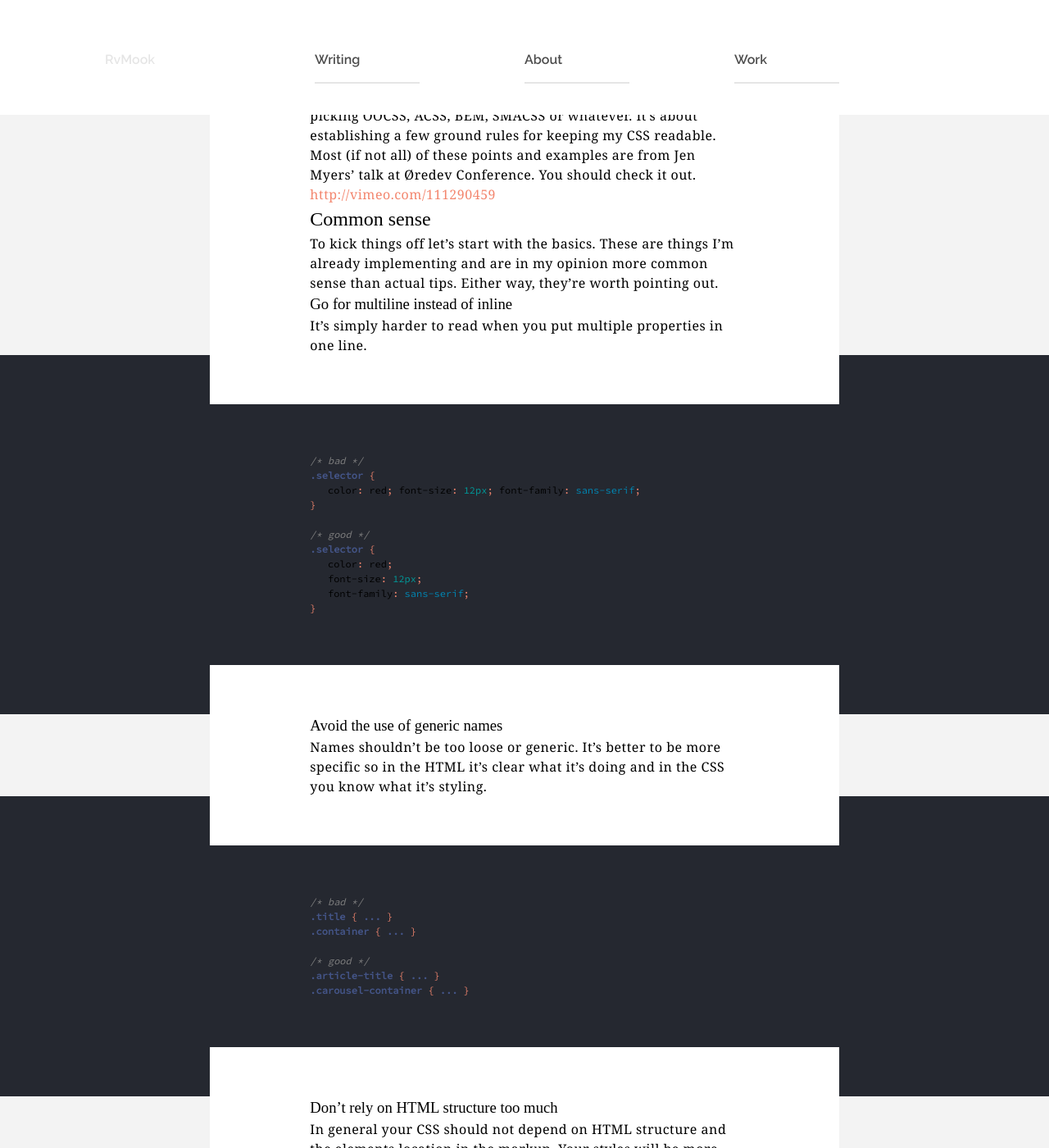
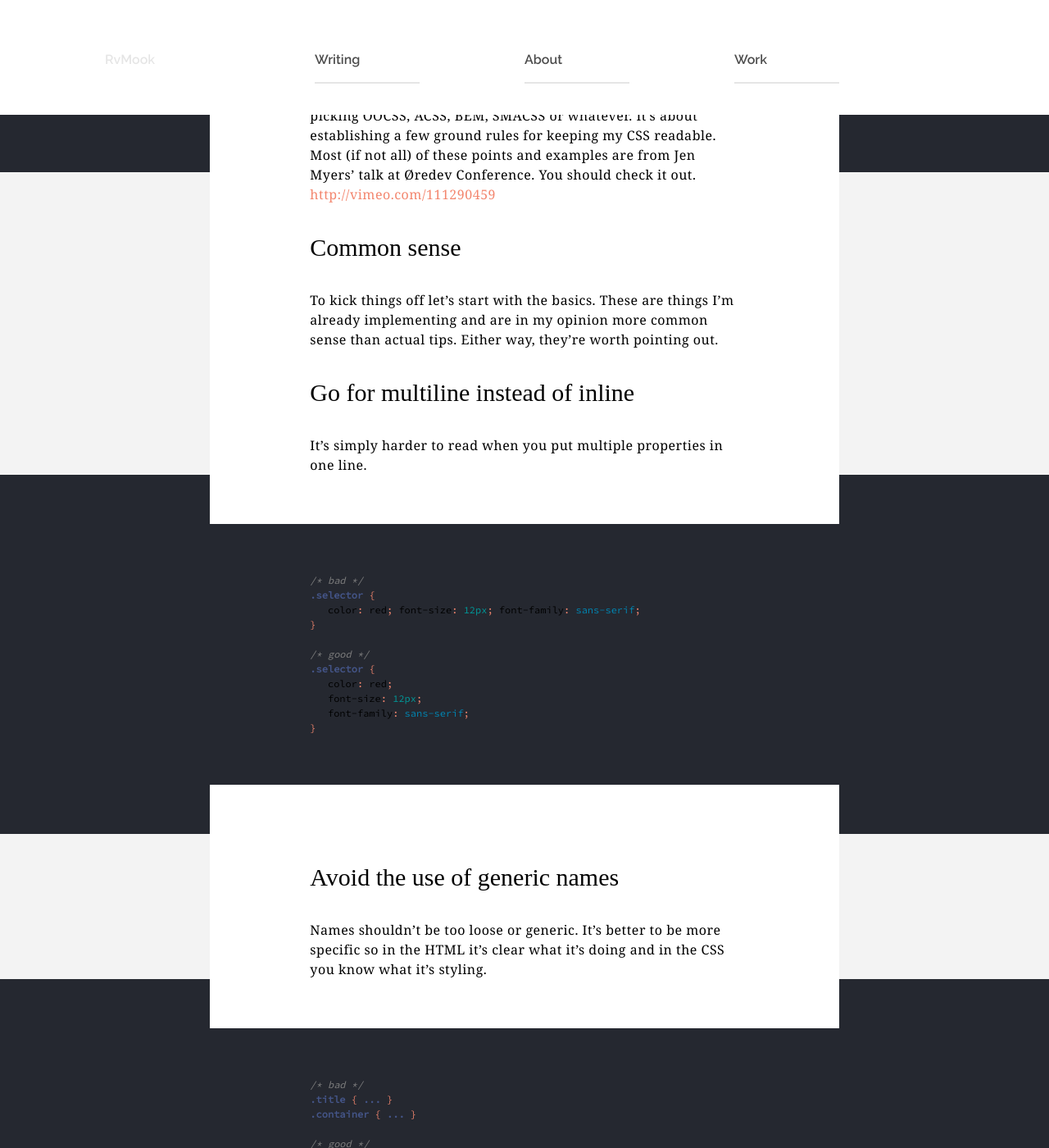
Before and after one commit to rickvanmook/rickvanmook.github.io, a Jekyll site: the page built from _posts/2014-11-15-how-i-should-write-my-css.markdown, in a window 1280 px wide and 1400 px high, scrolled down 650 px. Shown: the whole window at 82% size. Built offline with Jekyll 4.4.1, drawn with Linux system fonts in a browser that asks for light colours; some web fonts are replaced.

Commit message:
Added post sub-titles and quick-nav bar

```diff
--- a/_layouts/post.html
+++ b/_layouts/post.html
@@ -5,6 +5,7 @@ class: post
 <article class="post-wrapper">
 
   <header class="post__header">
+    <div class="post__quick-nav"></div>
     <div class="post__header__content">
       <div class="post__header__title">
         <div class="post__header__title__number">{{ page.number }}</div>
--- a/_posts/2014-11-15-how-i-should-write-my-css.markdown
+++ b/_posts/2014-11-15-how-i-should-write-my-css.markdown
@@ -18,7 +18,7 @@ Most (if not all) of these points and examples are from Jen Myers’ talk at Ør
 
 To kick things off let’s start with the basics. These are things I’m already implementing and are in my opinion more common sense than actual tips. Either way, they’re worth pointing out.
 
-###Go for multiline instead of inline
+##Go for multiline instead of inline
 
 It’s simply harder to read when you put multiple properties in one line.
 
@@ -36,7 +36,7 @@ It’s simply harder to read when you put multiple properties in one line.
 }
 {% endhighlight %}
 
-###Avoid the use of generic names
+##Avoid the use of generic names
 
 Names shouldn’t be too loose or generic. It’s better to be more specific so in the HTML it’s clear what it’s doing and in the CSS you know what it’s styling.
 
@@ -50,7 +50,7 @@ Names shouldn’t be too loose or generic. It’s better to be more specific so
 .carousel-container { ... }
 {% endhighlight %}
 
-###Don’t rely on HTML structure too much
+##Don’t rely on HTML structure too much
 In general your CSS should not depend on HTML structure and the elements location in the markup. Your styles will be more reusable and readable and in most cases will even increase rendering performance.
 
 {% highlight scss %}
@@ -63,11 +63,11 @@ In general your CSS should not depend on HTML structure and the elements locatio
 .tweet-header .username { ... }
 {% endhighlight %}
 
-###Know how your preprocessor compiles
+##Know how your preprocessor compiles
 
 When using preprocessors like SASS or LESS it’s easy to lose track of what actually ends up in your CSS. It might look all semantic and clean in your SASS files but when it’s compiled down to CSS it can still be messed up. So know how your preprocessor compiles your code and keep that in mind while writing your fancy preprocessed selectors.
 
-###Ordering your properties
+##Ordering your properties
 
 I usually just smack things together and end up with a bunch of randomly ordered properties. Obviously this is not the way to go. Instead try to order them by type and then define the groups you’re structuring them in. This way your order isn’t only more readable for outsiders you’ll also force them to follow along in your structure.
 
@@ -150,7 +150,7 @@ I usually just smack things together and end up with a bunch of randomly ordered
 }
 {% endhighlight %}
 
-###Use comments to add structure
+##Use comments to add structure
 
 I know, good code shouldn’t need comments. But I’m not talking about the kind of comments that explain what it’s doing. But since CSS is kind of opaque, comments can add a lot of clarity to an otherwise hard to read CSS file.
 
@@ -185,7 +185,7 @@ We already talked about comments for your ordered properties in the previous exa
 // ------------------------------
 {% endhighlight %}
 
-###Limit the use of shorthands
+##Limit the use of shorthands
 
 I’ve never really thought about this but using short hands can make for harder to read CSS. At first I was hesitant to agree with it but after looking at it a couple of time I’m starting to get the reasoning behind it. Everything is nicely separated out and you don’t have to read possibly complex shorthands.
 
@@ -210,25 +210,25 @@ I’ve never really thought about this but using short hands can make for harder
 
 Of course shorthands aren’t bad and I’m not saying you should stop using them. I think you should prioritize maintainability over fancy one-liners and go for whatever is more readable.
 
-###Don’t bundle your media queries
+##Don’t bundle your media queries
 
 In my last couple of projects I’ve been bundling all my media query specific styles in a separate file. In the beginning of a project this is easy enough to maintain but when projects start to grow and more people touch the project, it becomes harder to keep clean.
 
 Therefore I think it makes more sense to keep your media queries near the selectors it’s affecting. This might not be the most semantic approach but again, it’s all about readability.
 
-###Try to make it reusable
+##Try to make it reusable
 
 Making my CSS reusable is one of the things I struggle with the most. Of course OOCSS, ACSS, BEM or SMACSS can help with this. But at the moment I’m still don’t feel there’s one approach that’s better than the other. It mostly depends on project and team specific needs and you’ll always end up with the same dilemma: Do I sacrifice my semantic markup for more readable CSS, or should I start prefixing and separating all my selectors and make it actually modular.
 
 Whichever you chose, make sure you and your team align on this and everybody is following the same principles.
 
-###File size and performance
+##File size and performance
 
 I know, most of these guidelines will increase your CSS’s file size and might possibly impact your CSS performance. To be honest, I think CSS file size is (in most cases) not a real issue. When you think of it, a bloated gzipped CSS file is still lower in file size than your average JPEG. Besides that, if you utilize your browser and server caching settings users will only have to download your CSS file once and will never have to deal with it again.
 
 As for the performance, keeping your nesting to a minimum and being aware of [how to write efficient CSS](http://css-tricks.com/efficiently-rendering-css/) is enough to keep your CSS performance fast enough.
 
-###Conclusion
+##Conclusion
 
 Writing readable CSS is mostly about taking the time to actually make it readable. Best rule of thumb is to just write the CSS you would like to edit.
 
--- a/_sass/_post.scss
+++ b/_sass/_post.scss
@@ -38,16 +38,25 @@
 	background-color: #fff;
 }
 
+.post__quick-nav {
+
+	position: fixed;
+	height: $header-height + 70;
+	top: 0;
+	width: 100%;
+	background-color: $dark-bg;
+}
+
 .post__header {
 
 	&:before {
 
+		position: absolute;
+		height: 355px;
 		content: "";
-		position: absolute;
 		top: 0;
-		height: 355px;
 		width: 100%;
-		background-color: #252830;
+		background-color: $dark-bg;
 	}
 }
 
@@ -99,6 +108,14 @@
 }
 
 .post__content {
+
+	h4, h3, h2 {
+
+		font-family: $font-serif;
+		font-size: 30px;
+		padding-top: 30px;
+		padding-bottom: 30px;
+	}
 
 	p {
 
```
